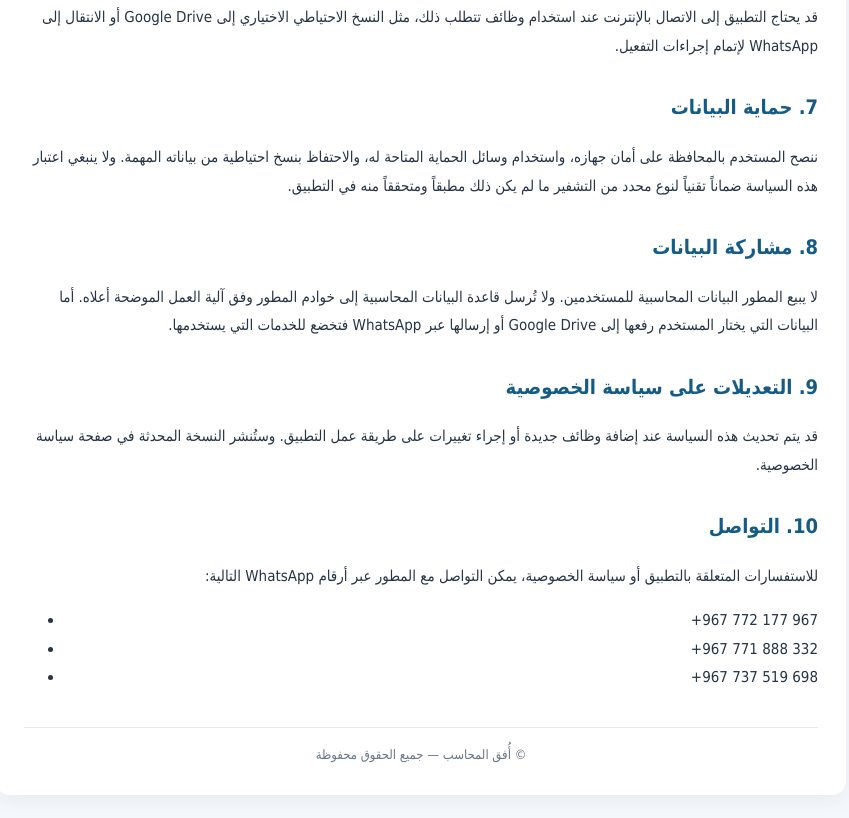
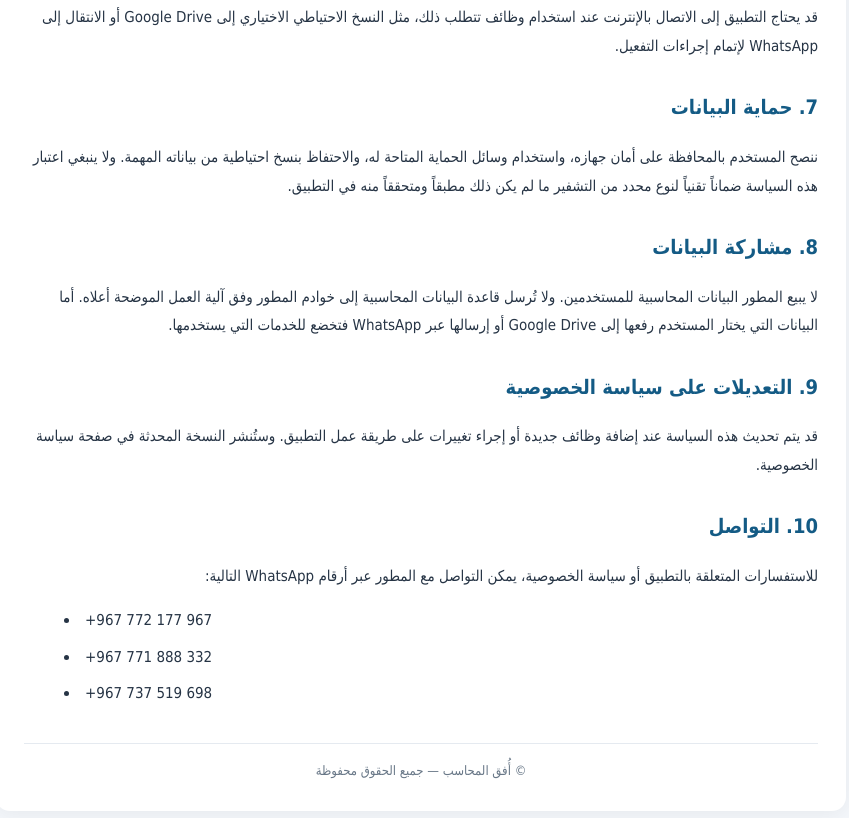
Before and after one commit to hanyboy/Afaq-Accountant, a plain HTML site: page privacy.html in a window 1280 px wide. Shown: the part 1227-2045 px from the top of the page, without its empty margins (219-1068 px from the left). Drawn offline with Linux system fonts and the light colour scheme.

Commit message:
Update privacy.html

```diff
--- a/privacy.html
+++ b/privacy.html
@@ -45,6 +45,20 @@
       color: #687787;
       font-size: 13px;
     }
+    .contact-numbers {
+  direction: ltr;
+  text-align: left;
+  padding-left: 40px;
+  padding-right: 0;
+  list-style-position: inside;
+}
+
+.contact-numbers li {
+  direction: ltr;
+  text-align: left;
+  unicode-bidi: isolate;
+  margin-bottom: 8px;
+}
   </style>
 </head>
 <body>
```
